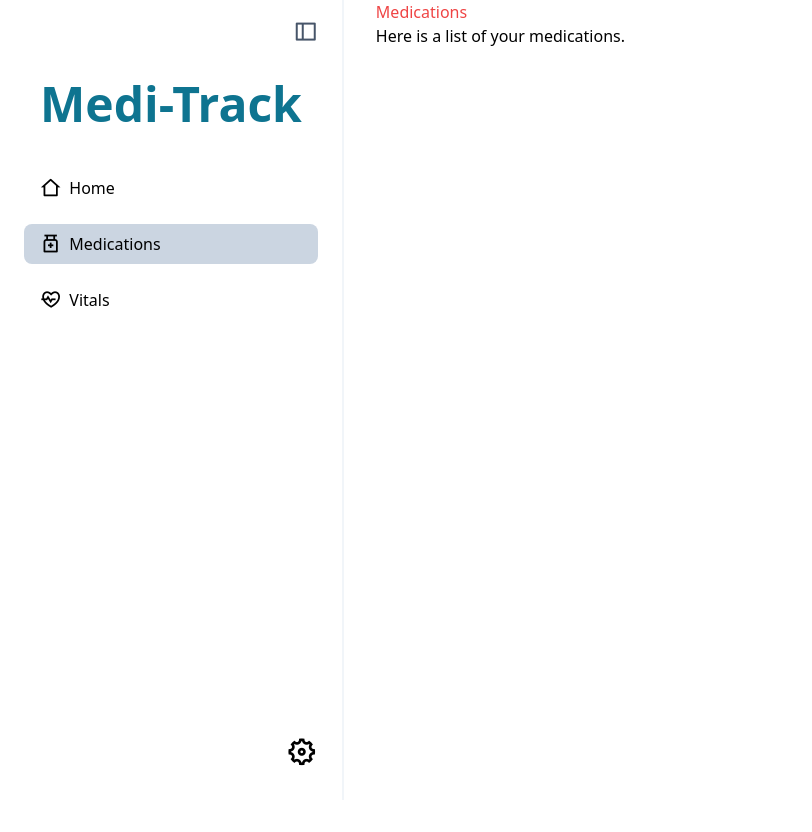
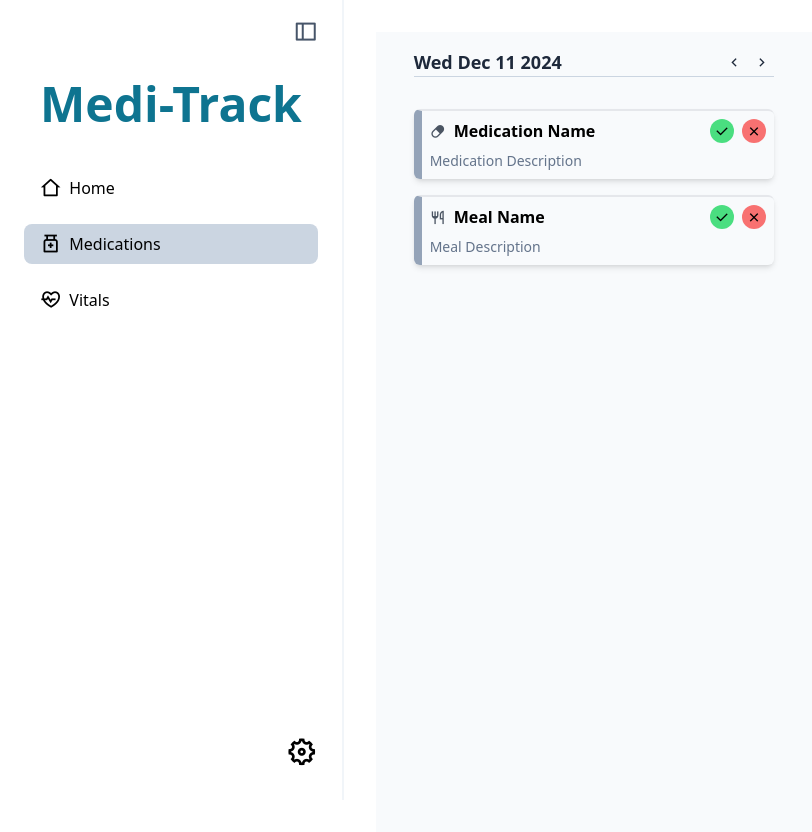
Before and after one commit to Euaell/medical_tracker, a Next.js app in the folder frontend/: page /medications in a window 1280 px wide. Shown: the whole page, without its empty margins (0-812 px from the left). Before the commit the page ends 800 px from the top, so only its background shows below. Built offline with nearby package versions, Linux system fonts and the light colour scheme.

Commit message:
chore: medication page

```diff
--- a/frontend/app/layout.tsx
+++ b/frontend/app/layout.tsx
@@ -1,8 +1,6 @@
 import type { Metadata } from "next";
 import "./globals.css";
 import 'remixicon/fonts/remixicon.css'
-import Link from "next/link";
-import { twMerge } from "tailwind-merge";
 import Navbar from "@/components/Navbar";
 
 
@@ -16,7 +14,7 @@ export default function RootLayout({
 }: Readonly<{ children: React.ReactNode; }>) {
 	return (
 		<html lang="en">
-			<body className="flex flex-row min-h-screen w-full">
+			<body className="flex flex-row min-h-screen w-screen gap-8">
 				<Navbar />
 				<main className="w-full">
 					{children}
--- /dev/null
+++ b/frontend/app/medications/loading.tsx
@@ -0,0 +1,7 @@
+import SpinLoading from "@/components/SpinLoading";
+
+export default function Loading() {
+	return (
+		<SpinLoading />
+	);
+}
--- a/frontend/app/medications/page.tsx
+++ b/frontend/app/medications/page.tsx
@@ -1,9 +1,85 @@
+import Loading from "@/components/Loading";
+import { twJoin } from "tailwind-merge";
 
 export default function Medications() {
 	return (
-		<div>
-			<h1 className="text-red-500">Medications</h1>
-			<p>Here is a list of your medications.</p>
+		<div className="flex flex-row flex-1 w-full h-full pr-8 my-8 bg-slate-50 justify-around">
+			<div className="flex flex-col min-w-fit w-[45%]">
+				<div className="flex flex-row justify-between m-4 border-slate-300 border-b text-slate-800">
+					<h3 className="text-lg font-semibold">{new Date().toDateString()}</h3>
+					<div className="flex gap-1">
+						<button className="btn btn-primary hover:bg-slate-200 rounded-full px-1">
+							<i className="ri-arrow-left-s-line"></i>
+						</button>
+						<button className="btn btn-primary hover:bg-slate-200 rounded-full px-1">
+							<i className="ri-arrow-right-s-line"></i>
+						</button>
+					</div>
+				</div>
+
+				<div className="flex flex-col gap-4 m-4">
+					<Card />
+					<MealCard />
+				</div>
+			</div>
+			<div className="flex flex-col min-w-fit w-[45%]">
+
+			</div>
 		</div>
 	);
 }
+
+
+function Card() {
+	return (
+		<div className={twJoin(
+			"flex flex-row justify-between p-2 border-slate-400 border-l-8 gap-4 rounded-md shadow-md transition-colors duration-300",
+			"border-t-2 border-t-gray-200 hover:shadow-xl"
+		)}>
+			<div className="flex flex-col gap-2 min-w-fit">
+				<div className="flex flex-row gap-2">
+					<i className="ri-capsule-fill text-gray-600"></i>
+					<h4 className="font-semibold">Medication Name</h4>
+				</div>
+				<div className="text-sm text-slate-500">
+					Medication Description
+				</div>
+			</div>
+			<div className="flex flex-row gap-2">
+				<button className="flex justify-center rounded-full bg-green-400 w-6 h-6 items-center hover:drop-shadow-lg hover:bg-green-600">
+					<i className="ri-check-fill"></i>
+				</button>
+				<button className="flex justify-center rounded-full bg-red-400 w-6 h-6 items-center hover:drop-shadow-lg hover:bg-red-600">
+					<i className="ri-close-line"></i>
+				</button>
+			</div>
+		</div>
+	);
+}
+
+function MealCard() {
+	return (
+		<div className={twJoin(
+			"flex flex-row justify-between p-2 border-slate-400 border-l-8 gap-4 rounded-md shadow-md transition-colors duration-300",
+			"border-t-2 border-t-gray-200"
+		)}>
+			<div className="flex flex-col gap-2 min-w-fit">
+				<div className="flex flex-row gap-2">
+					<i className="ri-restaurant-line text-gray-600"></i>
+					<h4 className="font-semibold">Meal Name</h4>
+				</div>
+				<div className="text-sm text-slate-500">
+					Meal Description
+				</div>
+			</div>
+			<div className="flex flex-row gap-2">
+				<button className="flex justify-center rounded-full bg-green-400 w-6 h-6 items-center hover:drop-shadow-lg hover:bg-green-600">
+					<i className="ri-check-fill"></i>
+				</button>
+				<button className="flex justify-center rounded-full bg-red-400 w-6 h-6 items-center hover:drop-shadow-lg hover:bg-red-600">
+					<i className="ri-close-line"></i>
+				</button>
+			</div>
+		</div>
+	)
+}
--- a/frontend/components/Navbar/index.tsx
+++ b/frontend/components/Navbar/index.tsx
@@ -4,7 +4,7 @@ import NavItem from "./NavItem";
 
 export default function Navbar() {
 	return (
-		<nav className="flex flex-col min-h-full mr-8 gap-6 p-6 min-w-fit border-r-2 border-slate-100 transition-all duration-200">
+		<nav className="flex flex-col min-h-full gap-6 p-6 min-w-fit border-r-2 border-slate-100 transition-all duration-200">
 
 			<div className="flex justify-end cursor-pointer text-slate-600 hover:text-slate-500">
 				<i className="ri-side-bar-line ri-xl"></i>
--- /dev/null
+++ b/frontend/components/SpinLoading/index.tsx
@@ -0,0 +1,8 @@
+export default function SpinLoading() {
+    return (
+        <div className="flex flex-col items-center justify-center h-full">
+            <i className="ri-loader-2-line ri-4x animate-spin text-cyan-700"></i>
+            <p className="text-cyan-700">Loading...</p>
+        </div>
+    );
+}
```
